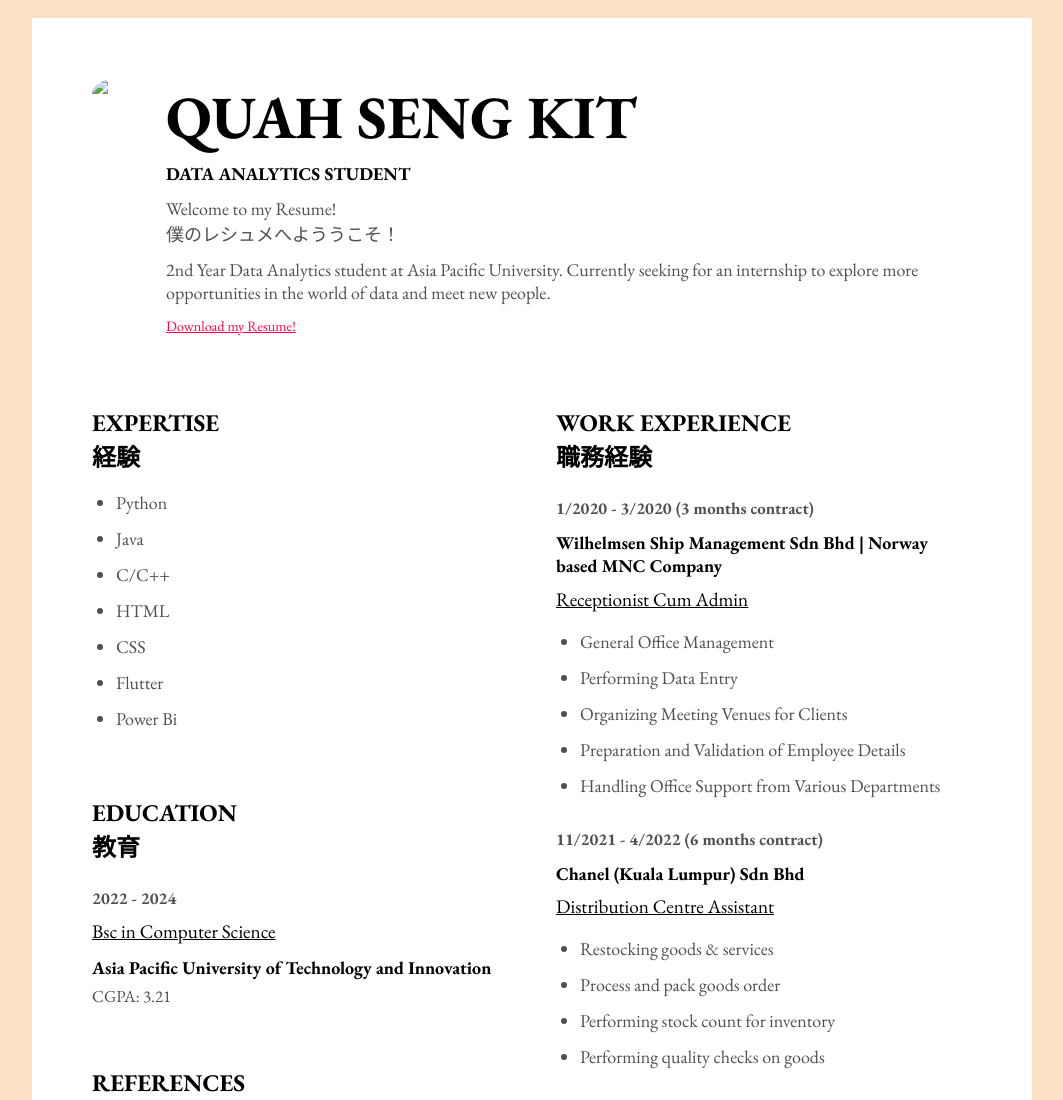
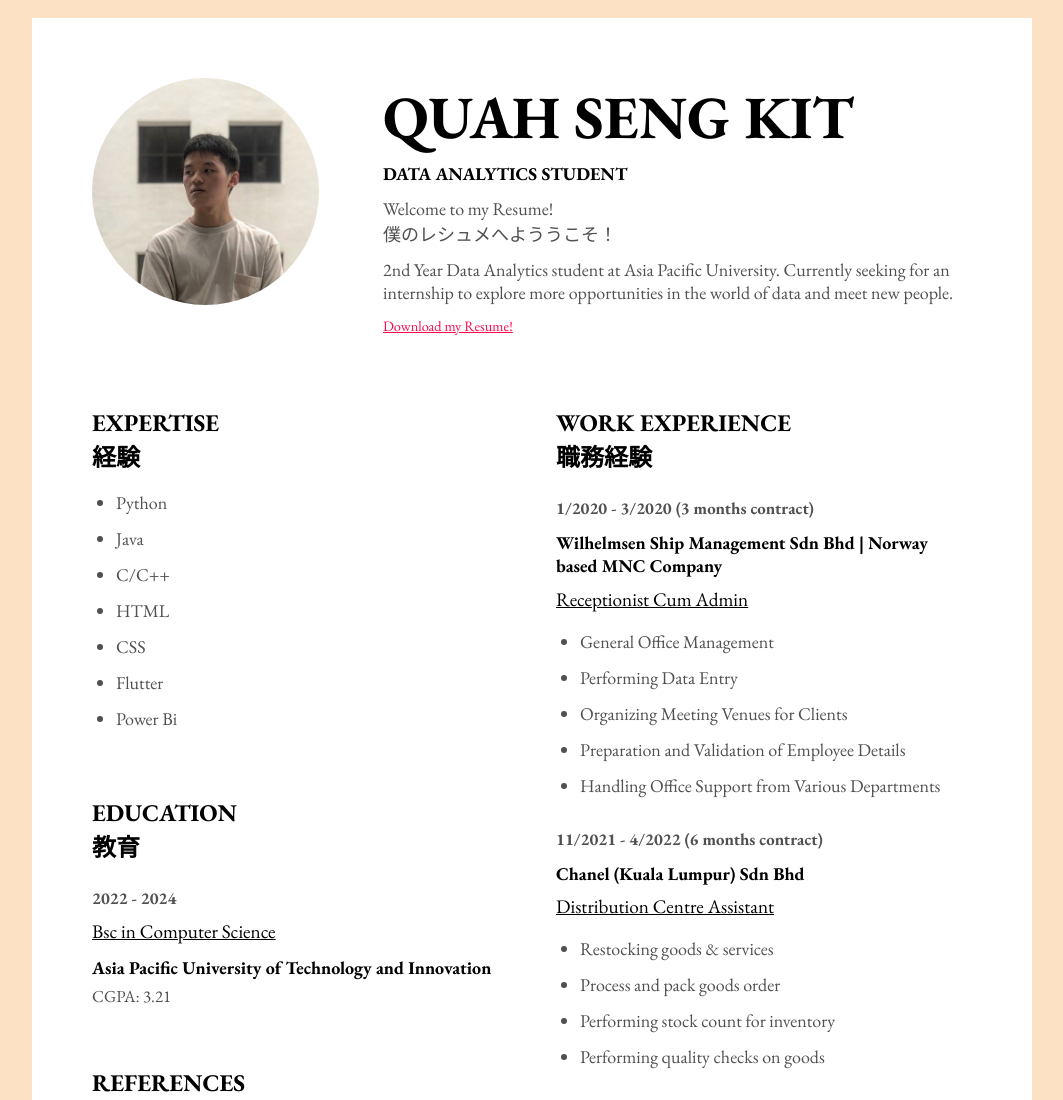
Before and after one commit to jaylearnscode/Jay-portfolio, a plain HTML site: page index.html in a window 1280 px wide. Shown: the top 1100 px of the page, without its empty margins (108-1171 px from the left). Drawn offline with nearby package versions, Linux system fonts and the light colour scheme.

Commit message:
Update index.html

```diff
--- a/index.html
+++ b/index.html
@@ -16,7 +16,7 @@
         <div class="profile">
             <div class="profile_container">
                 <div class="profile_profileImg">
-                    <img src="/resume/images/pp.jpeg" alt="profile_pic">
+                    <img src="images/pp.jpeg" alt="profile_pic">
                 </div>
                 <div>
                     <h1 class="profile_name">
```
